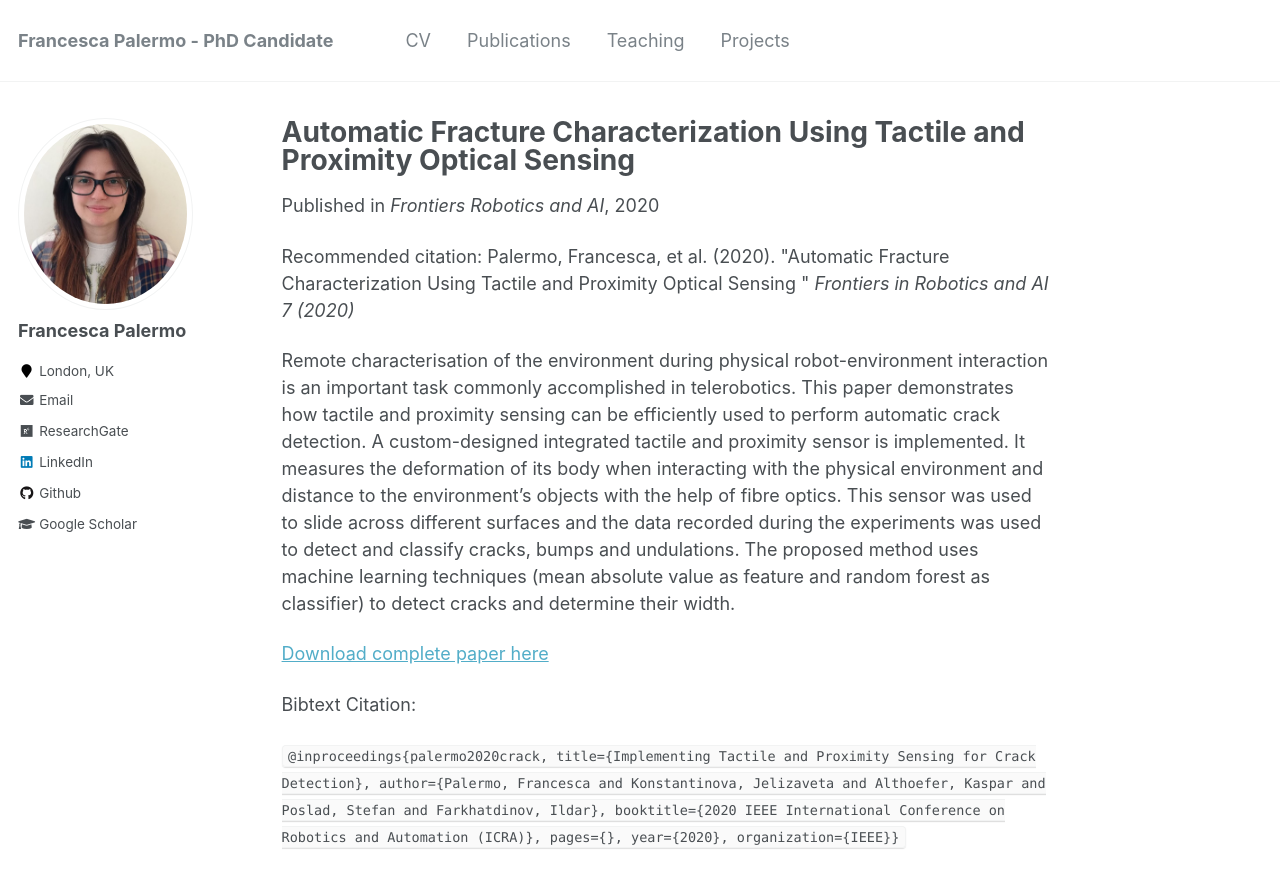
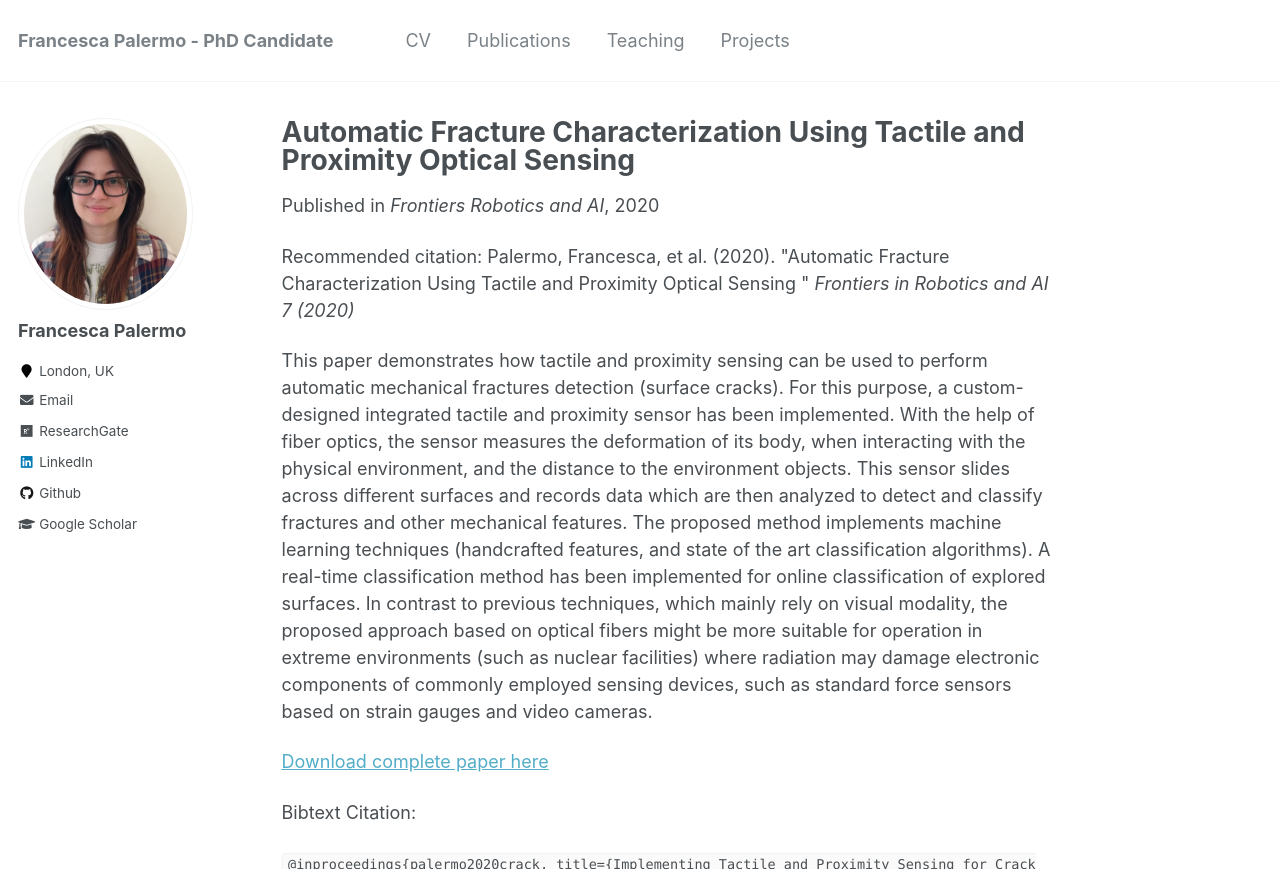
Before and after one commit to francescapalermo/francescapalermo.github.io, a Jekyll site: the page built from _publications/5palermo2020Frontiers.md, in a window 1280 px wide and 900 px high, cut to the strip 0-869 px from the top of the window. Built offline with Jekyll 4.4.1, drawn with Linux system fonts in a browser that asks for light colours.

Commit message:
Update 5palermo2020Frontiers.md

```diff
--- a/_publications/5palermo2020Frontiers.md
+++ b/_publications/5palermo2020Frontiers.md
@@ -18,20 +18,18 @@
 citation: 'Palermo, Francesca, et al. (2020). "Automatic Fracture Characterization Using Tactile and Proximity Optical Sensing
 " <i>Frontiers in Robotics and AI 7 (2020)</i>'
 ---
-Remote characterisation of the environment during physical robot-environment interaction is an important task
-commonly accomplished in telerobotics. This paper demonstrates how tactile and proximity sensing can be efficiently
-used to perform automatic crack detection. A custom-designed
-integrated tactile and proximity sensor is implemented. It
-measures the deformation of its body when interacting with the
-physical environment and distance to the environment’s objects
-with the help of fibre optics. This sensor was used to slide across
-different surfaces and the data recorded during the experiments
-was used to detect and classify cracks, bumps and undulations.
-The proposed method uses machine learning techniques (mean
-absolute value as feature and random forest as classifier) to
-detect cracks and determine their width.
+This paper demonstrates how tactile and proximity sensing can be used to perform automatic mechanical fractures detection (surface cracks).
+For this purpose, a custom-designed integrated tactile and proximity sensor has been implemented. With the help of fiber optics,
+the sensor measures the deformation of its body, when interacting with the physical environment, and the distance to the environment objects.
+This sensor slides across different surfaces and records data which are then analyzed to detect and classify fractures and other mechanical features.
+The proposed method implements machine learning techniques (handcrafted features, and state of the art classification algorithms).
+A real-time classification method has been implemented for online classification of explored surfaces.
+In contrast to previous techniques, which mainly rely on visual modality, the proposed approach based on optical fibers might be more
+suitable for operation in extreme environments (such as nuclear facilities) where radiation may damage electronic components of commonly
+employed sensing devices, such as standard force sensors based on strain gauges and video cameras.
 
-[Download complete paper here](https://ras.papercept.net/proceedings/ICRA20/1561.pdf)
+
+[Download complete paper here](https://www.frontiersin.org/articles/10.3389/frobt.2020.513004/full)
 
 Bibtext Citation:
 
```
